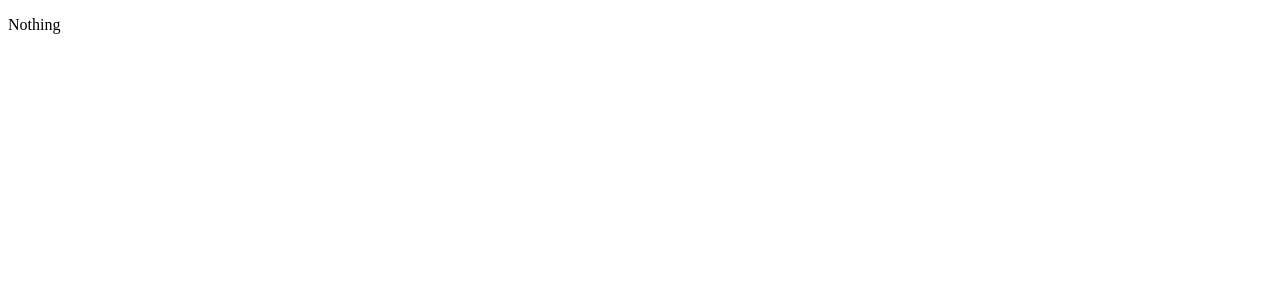
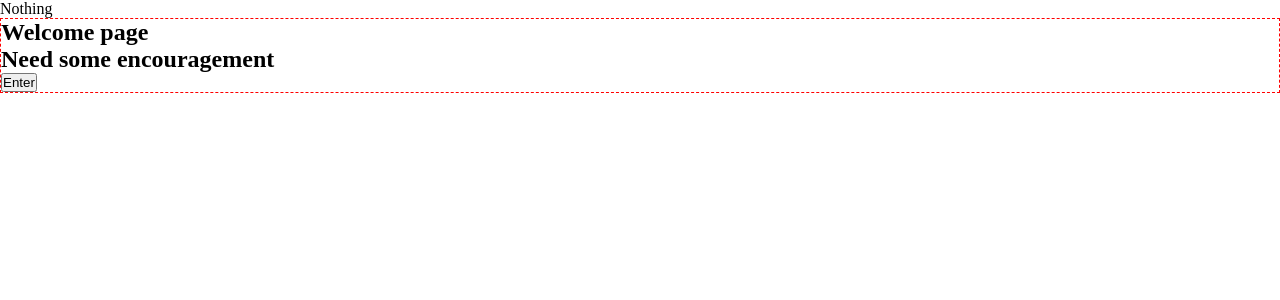
Before and after one commit to trisdauvergne/inspirit-client, a React (Create React App) app: page / in a window 1280 px wide. Shown: the top 300 px of the page. Built offline with nearby package versions, Linux system fonts and the light colour scheme.

Commit message:
Created pages folder with Welcome page

```diff
--- a/package.json
+++ b/package.json
@@ -8,6 +8,7 @@
     "@testing-library/user-event": "^12.8.3",
     "react": "^17.0.2",
     "react-dom": "^17.0.2",
+    "react-router-dom": "^5.2.0",
     "react-scripts": "4.0.3",
     "web-vitals": "^1.1.2"
   },
--- a/src/App.js
+++ b/src/App.js
@@ -1,6 +1,8 @@
 import React, { useState, useEffect } from 'react';
+import { BrowserRouter as Router } from 'react-router-dom';
 import { host } from './config.js';
 import './App.css';
+import Welcome from '../src/pages/welcome/Welcome';
 
 function App() {
   const [data, setData] = useState(null);
@@ -22,11 +24,14 @@ function App() {
   }, []);
 
   return (
-    <div className="App">
-      <header className="App-header">
-        <p>{!data ? 'Nothing' : data.message}</p>
-      </header>
-    </div>
+    <Router>
+      <div className="App">
+        <header className="App-header">
+          <p>{!data ? 'Nothing' : data.message}</p>
+          <Welcome />
+        </header>
+      </div>
+    </Router>
   );
 }
 
--- a/src/index.css
+++ b/src/index.css
@@ -1,13 +1,4 @@
-/* body {
+* {
   margin: 0;
-  font-family: -apple-system, BlinkMacSystemFont, 'Segoe UI', 'Roboto', 'Oxygen',
-    'Ubuntu', 'Cantarell', 'Fira Sans', 'Droid Sans', 'Helvetica Neue',
-    sans-serif;
-  -webkit-font-smoothing: antialiased;
-  -moz-osx-font-smoothing: grayscale;
+  padding: 0;
 }
-
-code {
-  font-family: source-code-pro, Menlo, Monaco, Consolas, 'Courier New',
-    monospace;
-} */
--- /dev/null
+++ b/src/pages/welcome/Welcome.js
@@ -0,0 +1,14 @@
+import React from 'react';
+import './welcome.css';
+
+const Welcome = () => {
+  return (
+    <section className="welcome">
+      <h1>Welcome page</h1>
+      <h2>Need some encouragement</h2>
+      <button>Enter</button>
+    </section>
+  )
+}
+
+export default Welcome
--- /dev/null
+++ b/src/pages/welcome/welcome.css
@@ -0,0 +1,3 @@
+.welcome {
+  border: 1px dashed red;
+}
```
Also changed, not shown: 1 other file (tests, documents, lock files or other folders).
